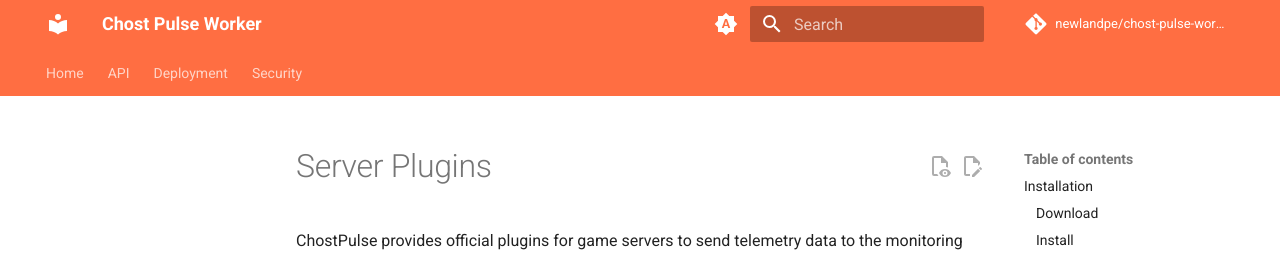
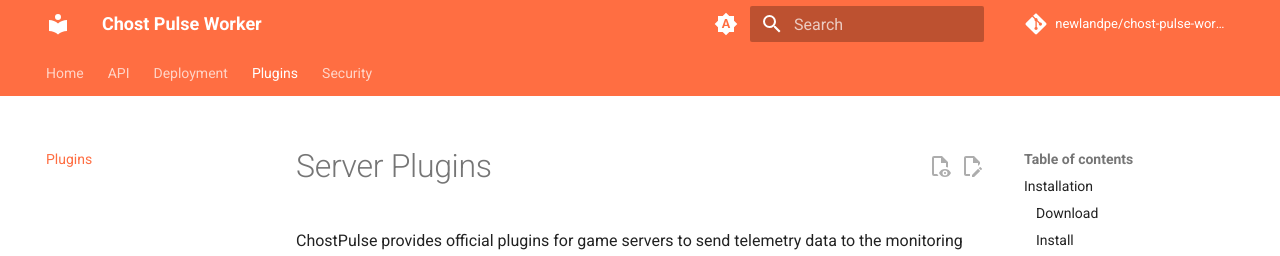
Before and after one commit to newlandpe/chost-pulse-worker, an MkDocs documentation site: the page built from docs/plugins.md, in a window 1280 px wide and 900 px high. Shown: the top 256 px of the window. Built offline with MkDocs 1.6.1 and Material for MkDocs 9.7.7, drawn with Linux system fonts in a browser that asks for light colours; comment, search, counter and statistics services are not loaded; some of the changed text lies outside the part shown.

Commit message:
docs: Add plugins page to navigation

```diff
--- a/mkdocs.yml
+++ b/mkdocs.yml
@@ -52,6 +52,7 @@ nav:
     - Badge: api/badge.md
     - Health: api/health.md
   - Deployment: deployment.md
+  - Plugins: plugins.md
   - Security: security.md
 
 markdown_extensions:
```
